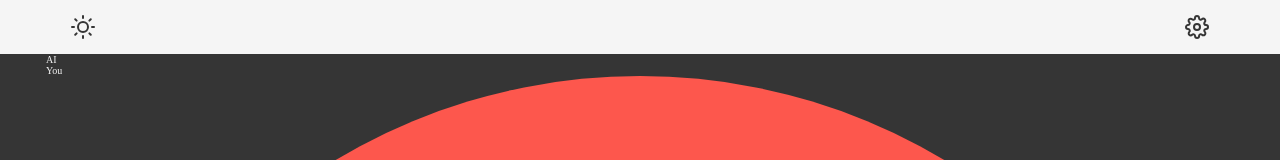
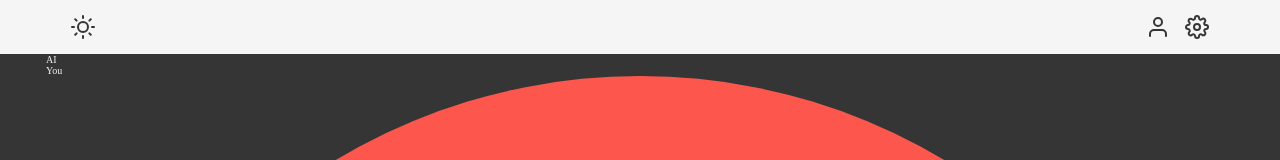
Before and after one commit to srijanmishra/Conversationally, a React (Vite) app in the folder examples/web_voice_chat/web_voice_chat_app/: page / in a window 1280 px wide. Shown: the top 160 px of the page. Built offline with nearby package versions, Linux system fonts and the light colour scheme.

Commit message:
Adds user icon to navbar

```diff
--- a/examples/web_voice_chat/web_voice_chat_app/src/layout.jsx
+++ b/examples/web_voice_chat/web_voice_chat_app/src/layout.jsx
@@ -1,4 +1,4 @@
-import { Sun, Settings } from "react-feather";
+import { Sun, Settings, User } from "react-feather";
 import PropTypes from "prop-types";
 
 const Layout = ({ children }) => {
@@ -11,6 +11,7 @@ const Layout = ({ children }) => {
               <Sun />
             </div>
             <div className="col-6 text-right">
+              <User className="mr-2" />
               <Settings />
             </div>
           </div>
```
